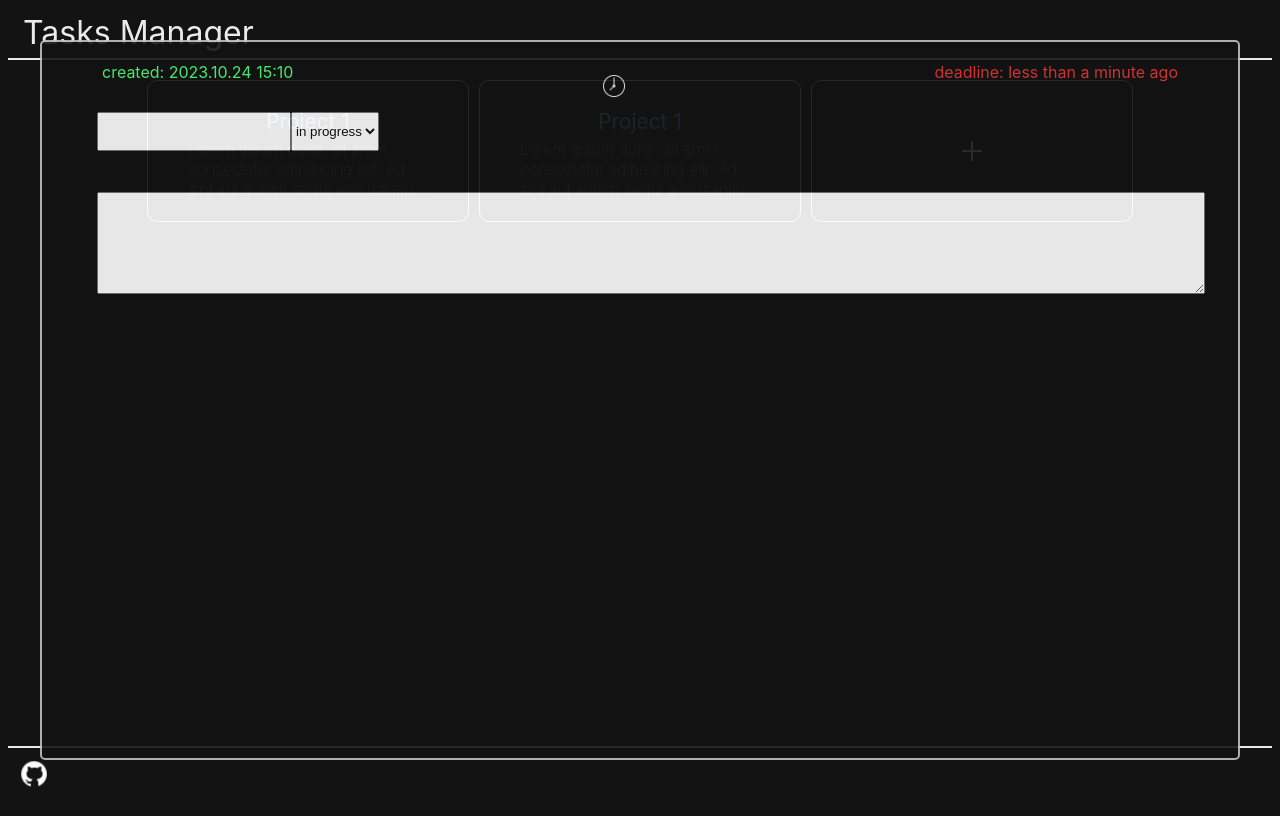
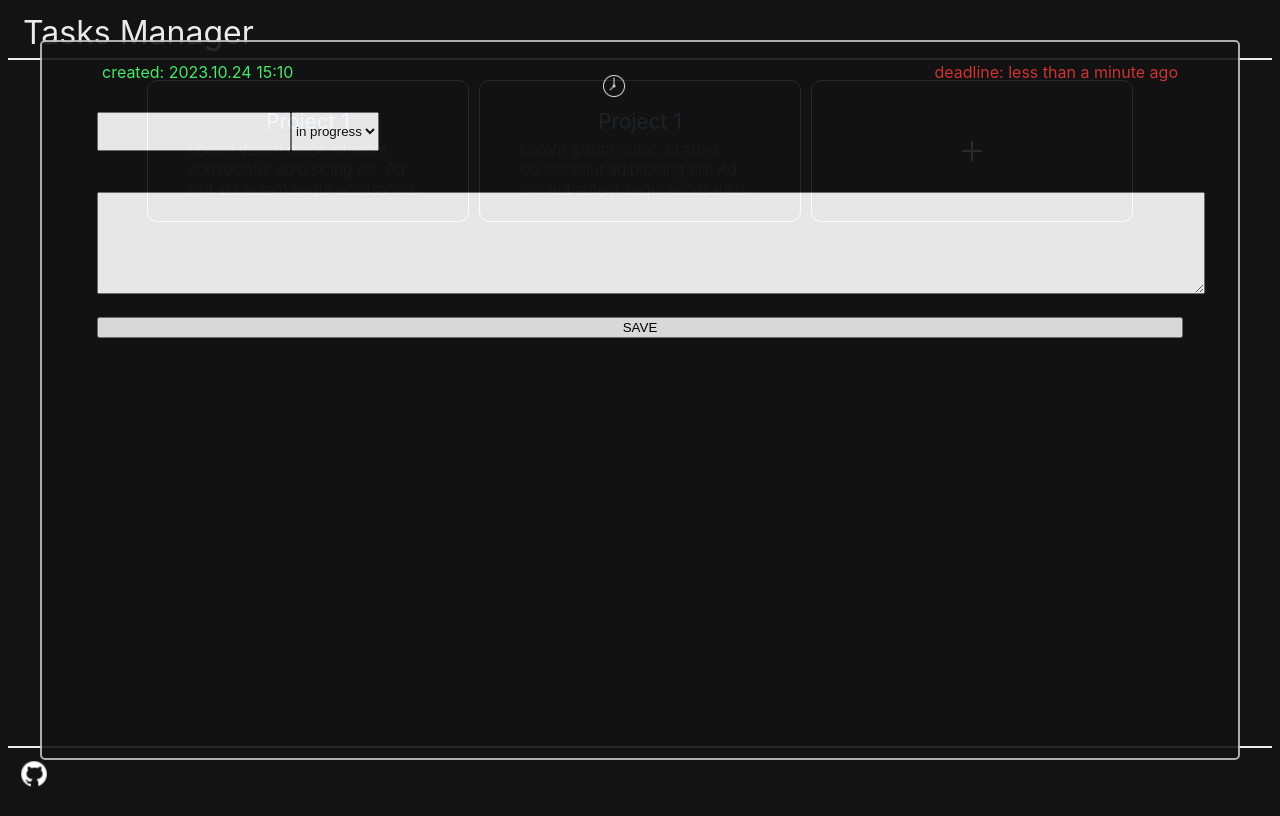
Before and after one commit to Sanvinganza/myTodo, a React (Create React App) app: page / in a window 1280 px wide. Both pictures are taken after a click on the picture 972 px from the left and 151 px from the top of the page. Built offline with nearby package versions, Linux system fonts and the light colour scheme.

Commit message:
fixed: deleted useless package

```diff
--- a/src/modals/AddProjectModal.tsx
+++ b/src/modals/AddProjectModal.tsx
@@ -1,7 +1,7 @@
 import { formatDistance, subDays } from "date-fns"
 import { useState } from "react"
 import Modal from "react-modal"
-import "react-calendar/dist/Calendar.css"
+import { useDispatch } from "react-redux"
 import { getCurrentDate } from "../helpers/getCurrentDate"
 
 export interface IAddProjectModalProps {
@@ -11,6 +11,8 @@ export interface IAddProjectModalProps {
 
 export function AddProjectModal({ isOpen, setIsOpen }: IAddProjectModalProps) {
   const [deadlineDate, setDeadlineDate] = useState(new Date().toString())
+
+  const dispatch = useDispatch()
 
   return (
     <Modal
@@ -51,6 +53,9 @@ export function AddProjectModal({ isOpen, setIsOpen }: IAddProjectModalProps) {
           <h3 className="about">
             <textarea />
           </h3>
+          <button className="save" onClick={dispatch}>
+            SAVE
+          </button>
         </div>
       </div>
     </Modal>
```
Also changed, not shown: 1 other file (tests, documents, lock files or other folders).
